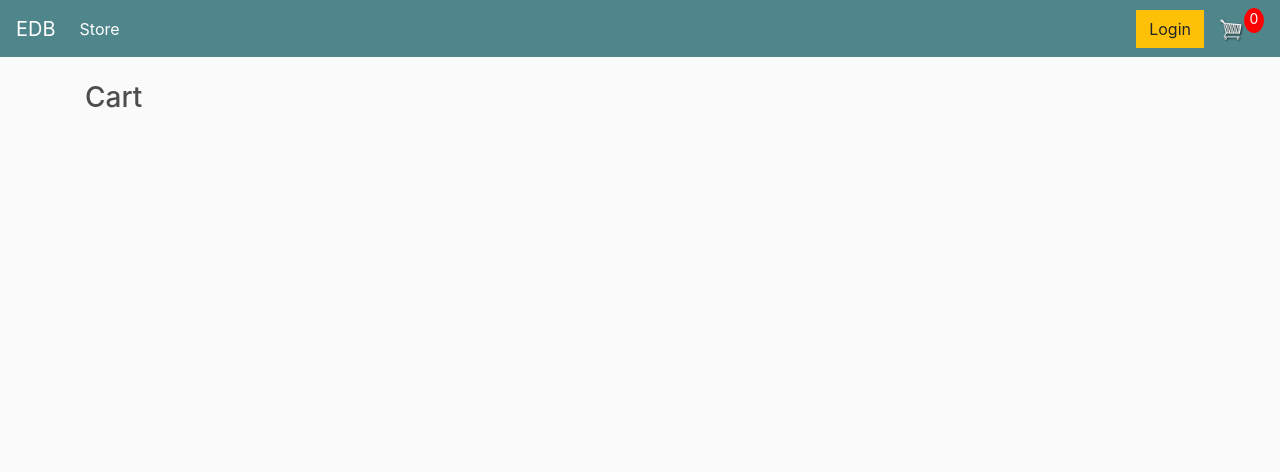
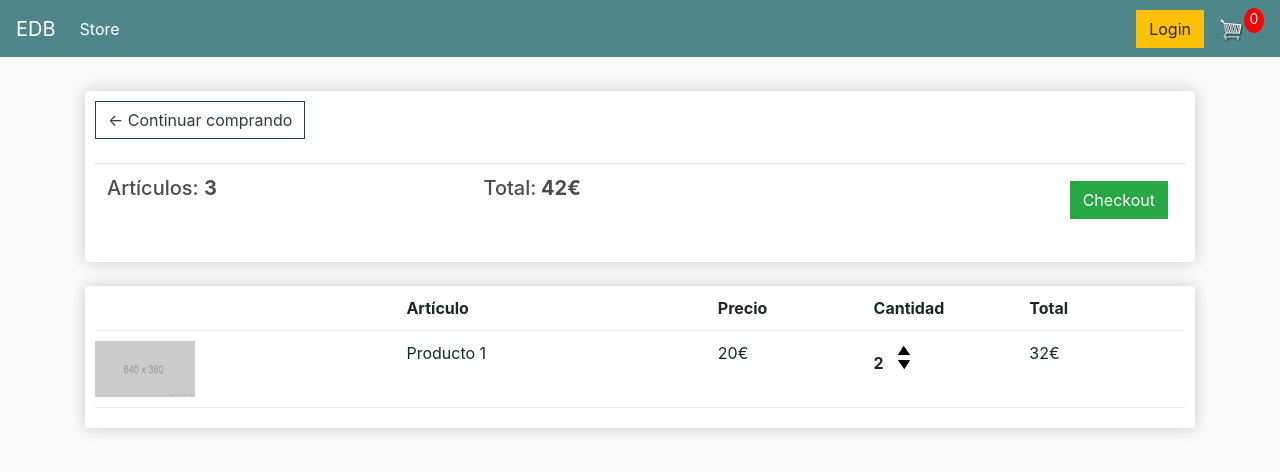
Before and after one commit to ignblabla/Sistema-e-commerce-2.8, a Django app: template ecommerce/store/templates/store/cart.html in a window 1280 px wide. Shown: the top 472 px of the page. Run offline with Django 5.2, Linux system fonts and the light colour scheme; the template is opened without the code that fills it, so the values that code supplies are empty; some libraries are stand-ins or nearby versions.

Commit message:
Template del carro de compras

```diff
--- a/ecommerce/store/templates/store/cart.html
+++ b/ecommerce/store/templates/store/cart.html
@@ -1,7 +1,52 @@
 {% extends 'store/main.html' %}
 {% load static %}
 {% block content %}
+	<div class="row">
+		<div class="col-lg-12">
+			<div class="box-element">
 
-    <h3>Cart</h3>
+				<a  class="btn btn-outline-dark" href="{% url 'store' %}">&#x2190; Continuar comprando</a>
 
+				<br>
+				<br>
+				<table class="table">
+					<tr>
+						<th><h5>Artículos: <strong>3</strong></h5></th>
+						<th><h5>Total:<strong> 42€</strong></h5></th>
+						<th>
+							<a  style="float:right; margin:5px;" class="btn btn-success" href="{% url 'checkout' %}">Checkout</a>
+						</th>
+					</tr>
+				</table>
+
+			</div>
+
+			<br>
+			<div class="box-element">
+				<div class="cart-row">
+					<div style="flex:2"></div>
+					<div style="flex:2"><strong>Artículo</strong></div>
+					<div style="flex:1"><strong>Precio</strong></div>
+					<div style="flex:1"><strong>Cantidad</strong></div>
+					<div style="flex:1"><strong>Total</strong></div>
+				</div>
+
+				<div class="cart-row">
+					<div style="flex:2"><img class="row-image" src="{% static 'images/placeholder.png' %}"></div>
+					<div style="flex:2"><p>Producto 1</p></div>
+					<div style="flex:1"><p>20€</p></div>
+					<div style="flex:1">
+						<p class="quantity">2</p>
+						<div class="quantity">
+							<img class="chg-quantity" src="{% static  'images/arrow-up.png' %}">
+
+							<img class="chg-quantity" src="{% static  'images/arrow-down.png' %}">
+						</div>
+					</div>
+					<div style="flex:1"><p>32€</p></div>
+				</div>
+
+			</div>
+		</div>
+	</div>
 {% endblock content %}
```
Also changed, not shown: ecommerce/static/images/arrow-down.png (added), ecommerce/static/images/arrow-up.png (added).
